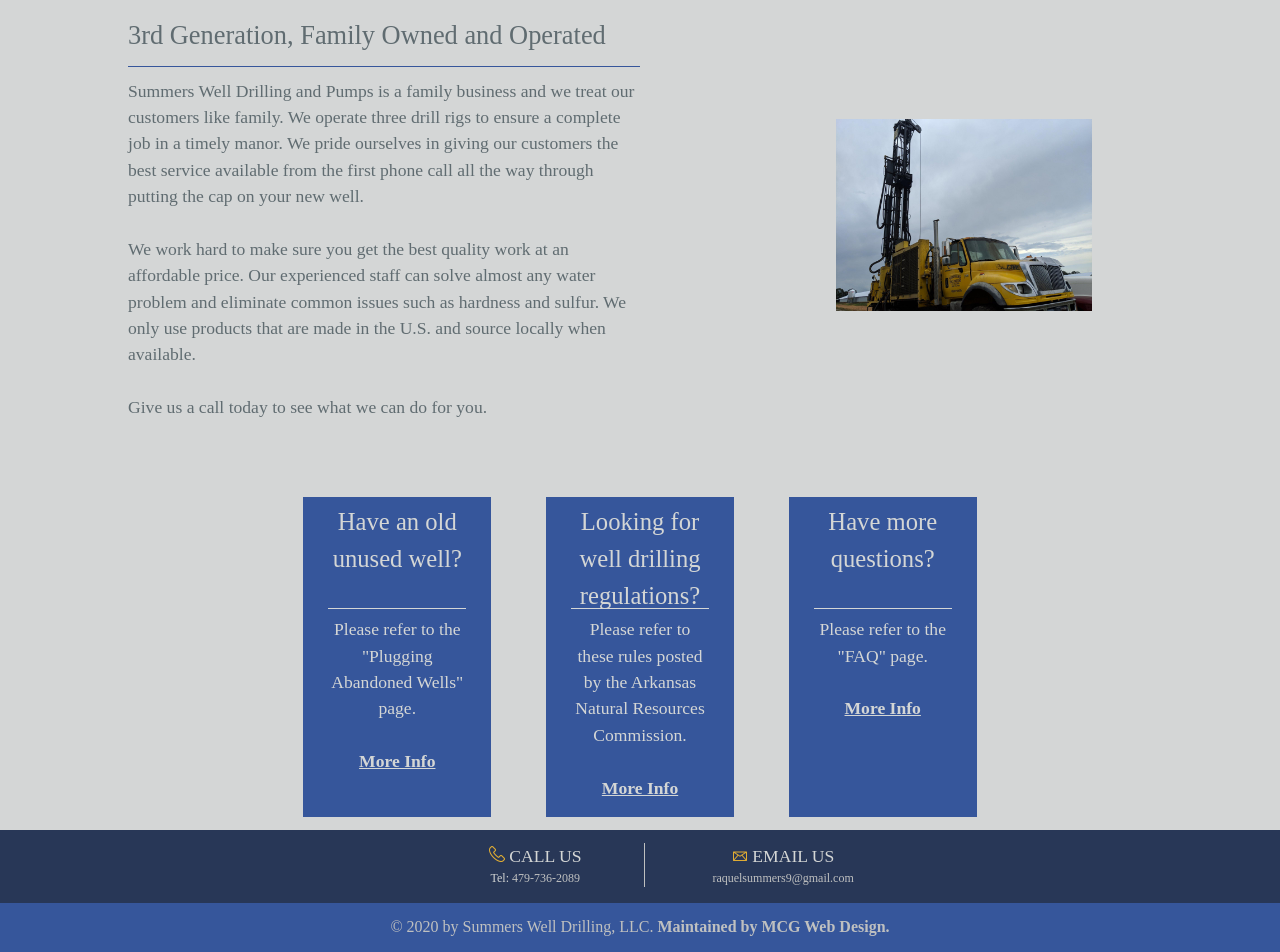
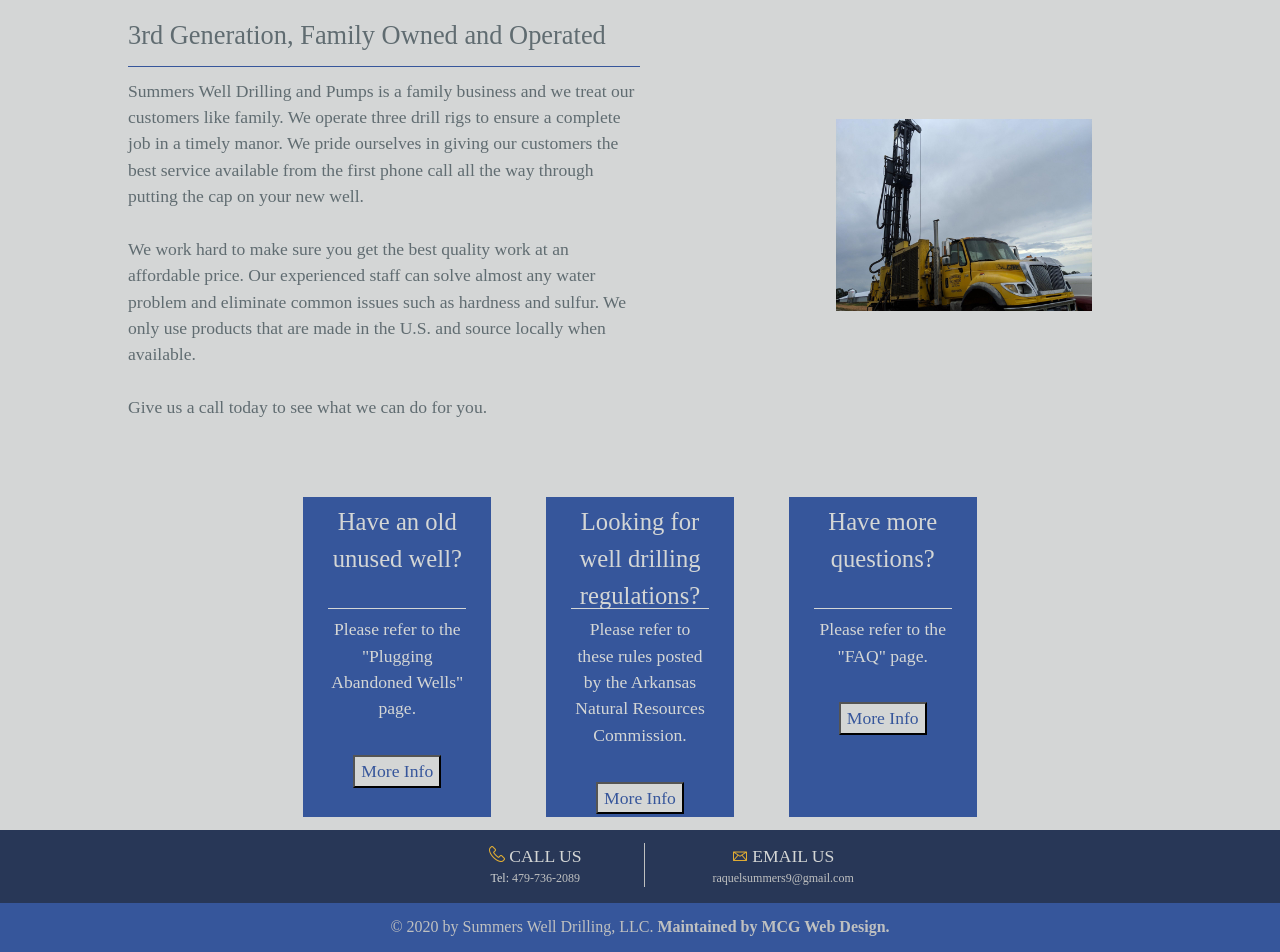
Before and after one commit to jamess999888/SummersDrilling, a Jekyll site: the page built from index.md, in a window 1280 px wide. Shown: the part 846-1798 px from the top of the page. Built offline with Jekyll 4.4.1, drawn with Linux system fonts in a browser that asks for light colours; our own code applies the rules of GitHub Pages for plain Markdown files.

Commit message:
messing with buttons

```diff
--- a/_layouts/default.html
+++ b/_layouts/default.html
@@ -23,6 +23,9 @@
     <link rel="stylesheet" href="{{ '/css/style.css?v=' | append: site.github.build_revision | relative_url }}">
     <script src="https://ajax.googleapis.com/ajax/libs/jquery/3.4.1/jquery.min.js"></script>
     <script src="{{ '/js/activeHeader.js?v=' | append: site.github.build_revision | relative_url }}"></script>
+
+
+    <link rel="shortcut icon" type="image/png" href="{{ '/images/Summers.png' | relative_url }}" />
 </head>
 
 <body>
--- a/css/style.css
+++ b/css/style.css
@@ -1216,6 +1216,12 @@ ul.topnav li.right {
     color: #D4D6D5;
 }
 
+.bottom-block-link button {
+    background-color: #D4D6D5;
+    color: #36569B;
+    margin-top: 5%;
+}
+
 .bottom-block-link-content {
     margin-top: 5%;
 }
--- a/index.md
+++ b/index.md
@@ -77,7 +77,7 @@
 							Please refer to the "Plugging Abandoned Wells" page.
 							<br>
 							<br>
-							<a  href="{{ 'abandonedWells' | relative_url }}">More Info</a>
+							<button  href="{{ 'abandonedWells' | relative_url }}">More Info</button>
 						</div>
 					</div>
 					<div class="bottom-block-link">
@@ -88,7 +88,7 @@
 							Please refer to these rules posted by the Arkansas Natural Resources Commission.
 							<br>
 							<br>
-							<a target="_blank" rel="noreferrer noopener" href="http://170.94.37.152/REGS/138.00.05-008F-8208.pdf">More Info</a>
+							<button target="_blank" rel="noreferrer noopener" href="http://170.94.37.152/REGS/138.00.05-008F-8208.pdf">More Info</button>
 						</div>
 					</div>
 					<div class="bottom-block-link">
@@ -99,7 +99,7 @@
 							Please refer to the "FAQ" page.
 							<br>
 							<br>
-							<a href="{{ 'faq' | relative_url }}">More Info</a>
+							<button href="{{ 'faq' | relative_url }}">More Info</button>
 						</div>
 					</div>
 				</div>
```
